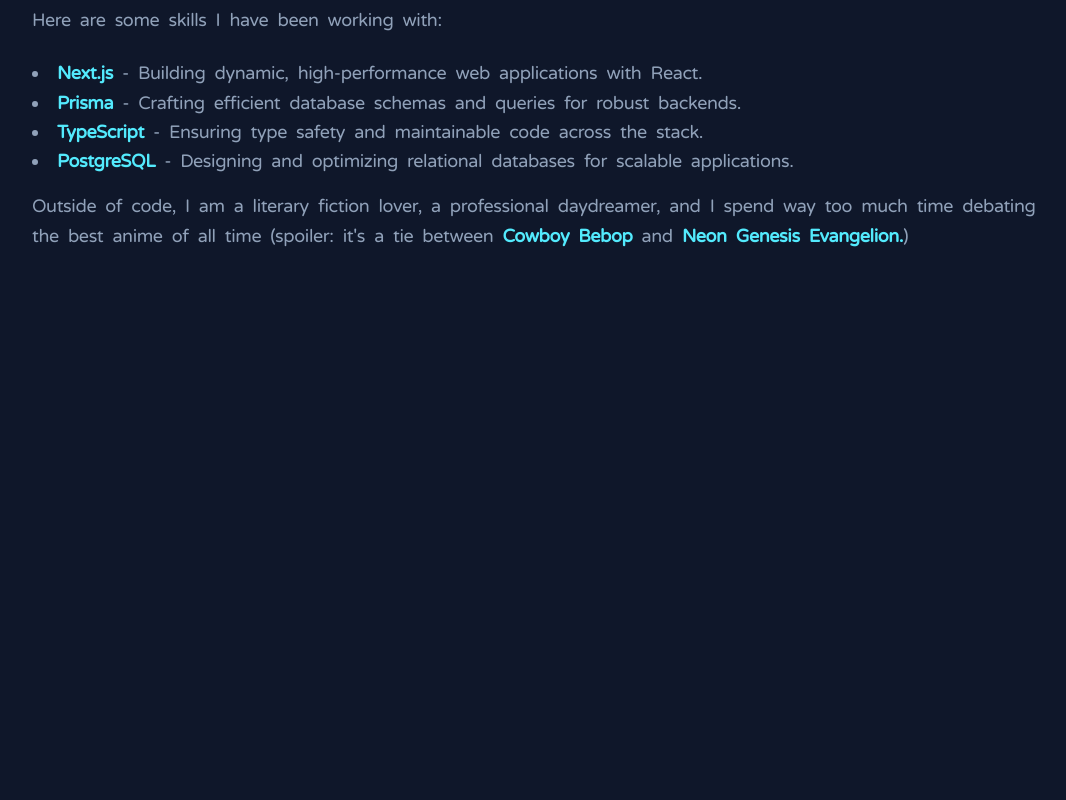
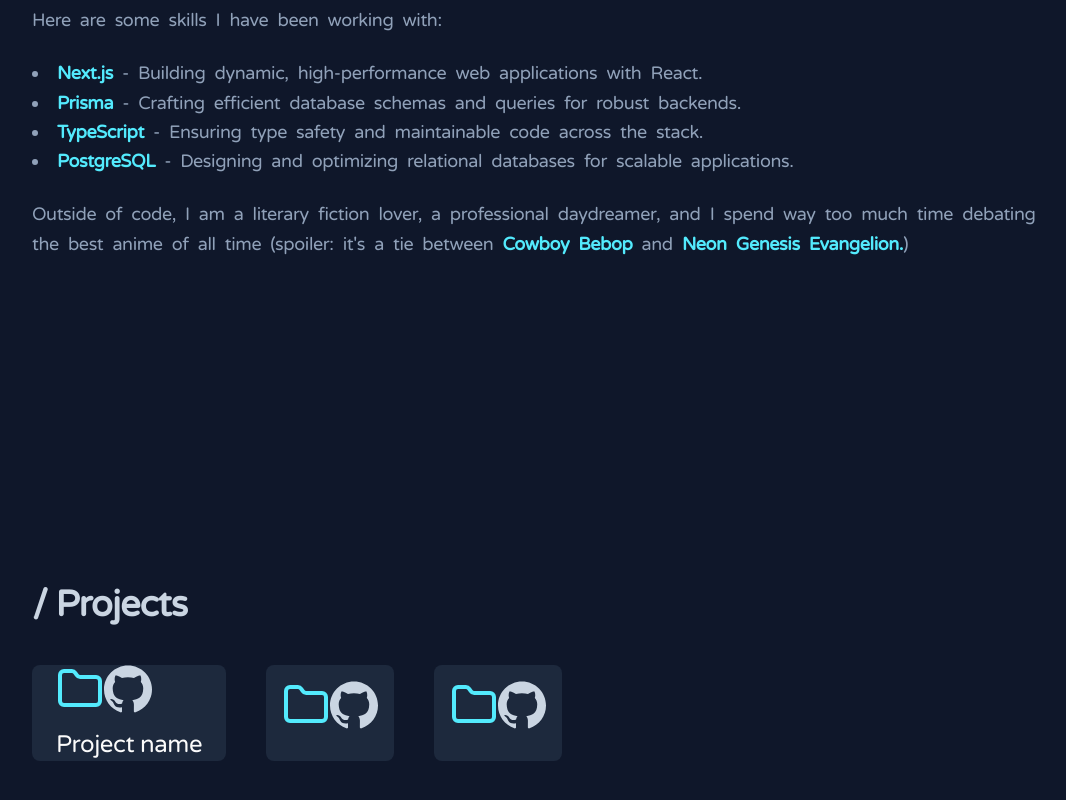
Before and after one commit to kaze1-dev/myPortfolio, a Next.js app: page / in a window 1280 px wide. Shown: the part 1015-1815 px from the top of the page, without its empty margins (104-1170 px from the left). Before the commit the page ends 1600 px from the top, so only its background shows below. Built offline with nearby package versions, Linux system fonts and the light colour scheme.

Commit message:
feat: add project section

```diff
--- a/app/page.tsx
+++ b/app/page.tsx
@@ -2,12 +2,14 @@
 import Header from "@/components/layouts/header";
 import About from "@/components/modules/about";
 import Hero from "@/components/modules/hero";
+import Projects from "@/components/modules/projects";
 export default function App() {
   return (
     <>
     <Header />
     <Hero />
     <About />
+    <Projects />
     </>
   );
 }
--- a/components/icons.tsx
+++ b/components/icons.tsx
@@ -17,4 +17,9 @@
       <rect width="20" height="16" x="2" y="4" rx="2" />
     </svg>
   ),
+  folder: (props: LucideProps) => (
+    <svg viewBox="0 0 24 24" fill="none" stroke="currentColor" strokeWidth="2" strokeLinecap="round" strokeLinejoin="round" {...props}>
+      <path d="M20 20a2 2 0 0 0 2-2V8a2 2 0 0 0-2-2h-7.9a2 2 0 0 1-1.69-.9L9.6 3.9A2 2 0 0 0 7.93 3H4a2 2 0 0 0-2 2v13a2 2 0 0 0 2 2z" />
+    </svg>
+  ),
 }
--- a/components/modules/about.tsx
+++ b/components/modules/about.tsx
@@ -17,7 +17,7 @@
                <li><span className='font-bold text-cyan-300'>TypeScript</span> - Ensuring type safety and maintainable code across the stack.</li>
                <li><span className='font-bold text-cyan-300'>PostgreSQL</span> - Designing and optimizing relational databases for scalable applications.</li>
             </ul>
-            <p className='text-slate-400 text-lg leading-relaxed [word-spacing:0.3rem] mt-4'>
+            <p className='text-slate-400 text-lg leading-relaxed [word-spacing:0.3rem] mt-6'>
                Outside of code, I am a literary fiction lover, a professional daydreamer, and I spend way too much time debating the best anime of all time (spoiler: it's a tie between <span className='font-bold text-cyan-300'>Cowboy Bebop</span> and <span className='font-bold text-cyan-300'>Neon Genesis Evangelion.</span>)
             </p>
 
--- /dev/null
+++ b/components/modules/projects.tsx
@@ -0,0 +1,31 @@
+import React from 'react'
+import { Icons } from '../icons'
+
+const Projects = () => {
+  return (
+    <section className='h-screen font-rounded tracking-tight px-34'>
+      <h1 className='text-4xl tracking-tight font-bold text-slate-300 mb-10'>/ Projects</h1>
+      <div className='flex flex-row gap-4'>
+         <div className='bg-slate-800 px-6 rounded-lg mr-6 flex flex-col'>
+            <div className='flex flex-row'>
+            <Icons.folder className='w-12 h-12 text-cyan-300 mb-4' />
+            <Icons.gitHub className='w-12 h-12 text-slate-300 mb-4' />
+            </div>
+            <h2 className='text-2xl'>
+               Project name
+            </h2>
+         </div>
+         <div className='bg-slate-800 p-4 rounded-lg mr-6 flex'>
+            <Icons.folder className='w-12 h-12 text-cyan-300 mb-4' />
+            <Icons.gitHub className='w-12 h-12 text-slate-300 mb-4' />
+         </div>
+         <div className='bg-slate-800 p-4 rounded-lg mr-6 flex'>
+            <Icons.folder className='w-12 h-12 text-cyan-300 mb-4' />
+            <Icons.gitHub className='w-12 h-12 text-slate-300 mb-4' />
+         </div>
+      </div>
+    </section>
+  )
+}
+
+export default Projects
```
